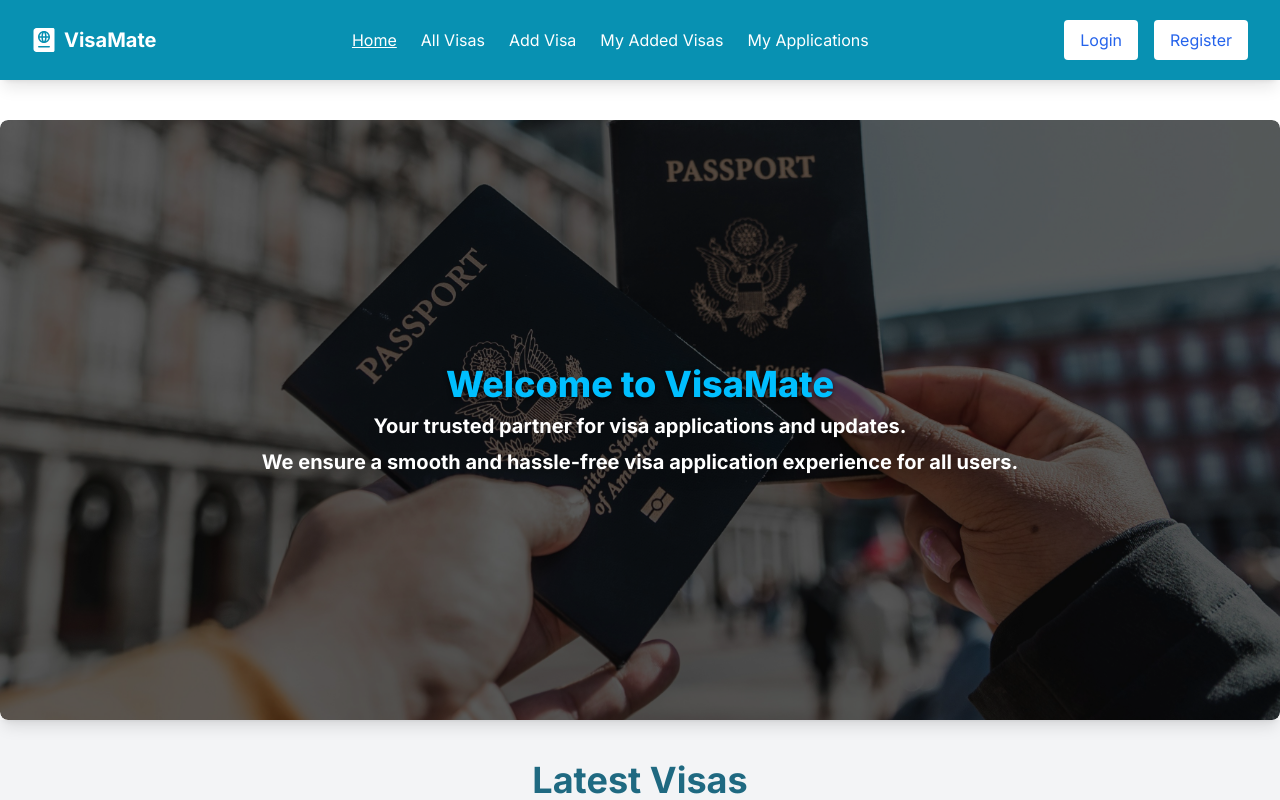
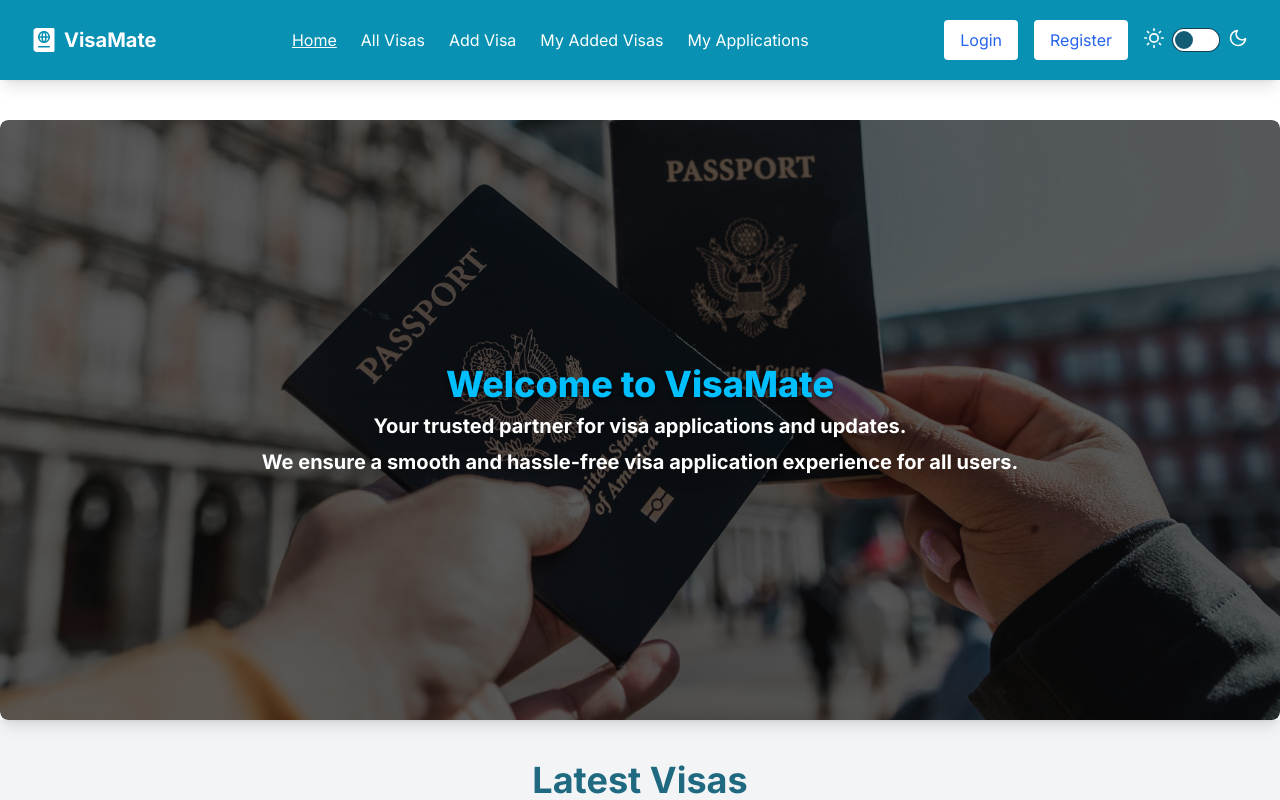
Before and after one commit to sm-sarwar/VisaMate, a React (Vite) app: page / in a window 1280 px wide. Shown: the top 800 px of the page. Built offline with nearby package versions, Linux system fonts and the light colour scheme; no server answers.

Commit message:
Add theme toggle

```diff
--- a/src/Components/Navbar.jsx
+++ b/src/Components/Navbar.jsx
@@ -3,6 +3,7 @@ import React, { useContext, useState } from "react";
 import { Link, NavLink } from "react-router-dom";
 import { FaPassport, FaBars, FaTimes } from "react-icons/fa";
 import { AuthContext } from "../Provider/AuthProvider";
+import ThemeToggle from "./ThemeToggle";
 
 const Navbar = () => {
   const [isMenuOpen, setIsMenuOpen] = useState(false);
@@ -93,6 +94,7 @@ const Navbar = () => {
               </Link>
             </>
           )}
+          <ThemeToggle></ThemeToggle>
     </div>
 
         <div className="md:hidden flex items-center">
@@ -145,6 +147,7 @@ const Navbar = () => {
               </Link>
             </>
           )}
+           <ThemeToggle></ThemeToggle>
           <hr className="border-gray-200" />
           <NavLink to="/" className="block hover:text-gray-300">
             Home
--- /dev/null
+++ b/src/Components/ThemeToggle.jsx
@@ -0,0 +1,50 @@
+import React, { useEffect, useState } from 'react';
+
+const ThemeToggle = () => {
+  const [theme, setTheme] = useState(localStorage.getItem('theme') || 'light');
+
+  useEffect(() => {
+    document.documentElement.setAttribute('data-theme', theme);
+    localStorage.setItem('theme', theme);
+  }, [theme]);
+
+  const toggleTheme = () => {
+    setTheme((prevTheme) => (prevTheme === 'light' ? 'dark' : 'light'));
+  };
+
+  return (
+    <div className="flex items-center space-x-2">
+      <label className="flex cursor-pointer gap-2">
+        <svg
+          xmlns="http://www.w3.org/2000/svg"
+          width="20"
+          height="20"
+          viewBox="0 0 24 24"
+          fill="none"
+          stroke="currentColor"
+          strokeWidth="2"
+          strokeLinecap="round"
+          strokeLinejoin="round">
+          <circle cx="12" cy="12" r="5" />
+          <path
+            d="M12 1v2M12 21v2M4.2 4.2l1.4 1.4M18.4 18.4l1.4 1.4M1 12h2M21 12h2M4.2 19.8l1.4-1.4M18.4 5.6l1.4-1.4" />
+        </svg>
+        <input type="checkbox" value="synthwave" className="toggle theme-controller" onClick={toggleTheme} />
+        <svg
+          xmlns="http://www.w3.org/2000/svg"
+          width="20"
+          height="20"
+          viewBox="0 0 24 24"
+          fill="none"
+          stroke="currentColor"
+          strokeWidth="2"
+          strokeLinecap="round"
+          strokeLinejoin="round">
+          <path d="M21 12.79A9 9 0 1 1 11.21 3 7 7 0 0 0 21 12.79z"></path>
+        </svg>
+    </label>
+    </div>
+  );
+};
+
+export default ThemeToggle;
--- a/src/main.jsx
+++ b/src/main.jsx
@@ -17,6 +17,7 @@ import PrivateRoute from './Components/PrivateRoute.jsx';
 import AddVisa from './Pages/AddVisa.jsx';
 import AllVisa from './Pages/AllVisa.jsx';
 import VisaDetailsPage from './Pages/VisaDetailsPage.jsx';
+
 
 const router = createBrowserRouter([
   {
```
